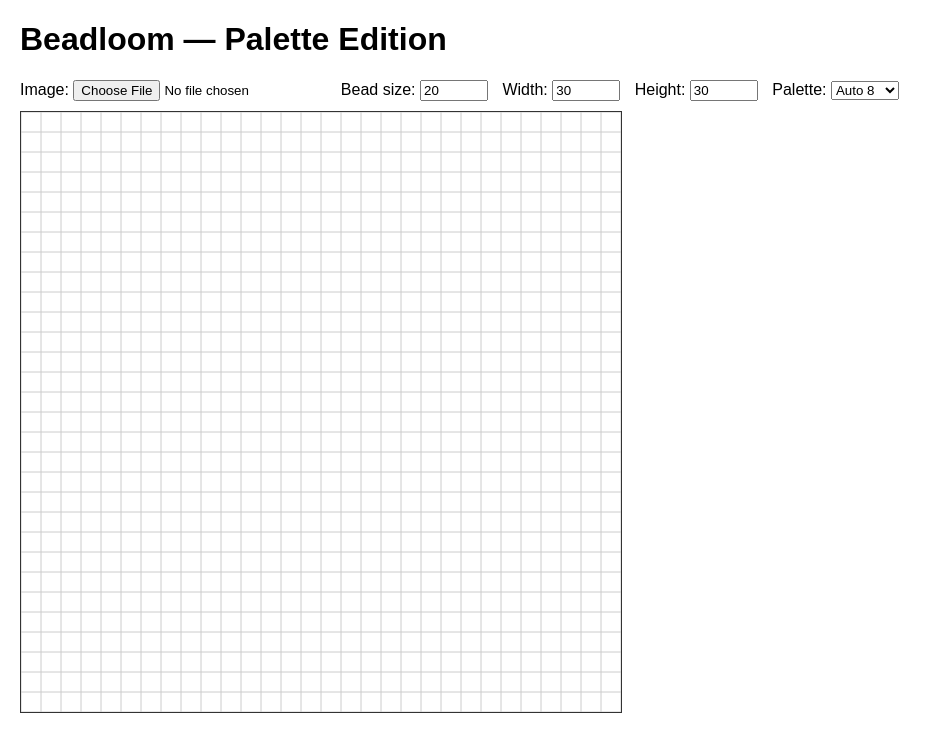
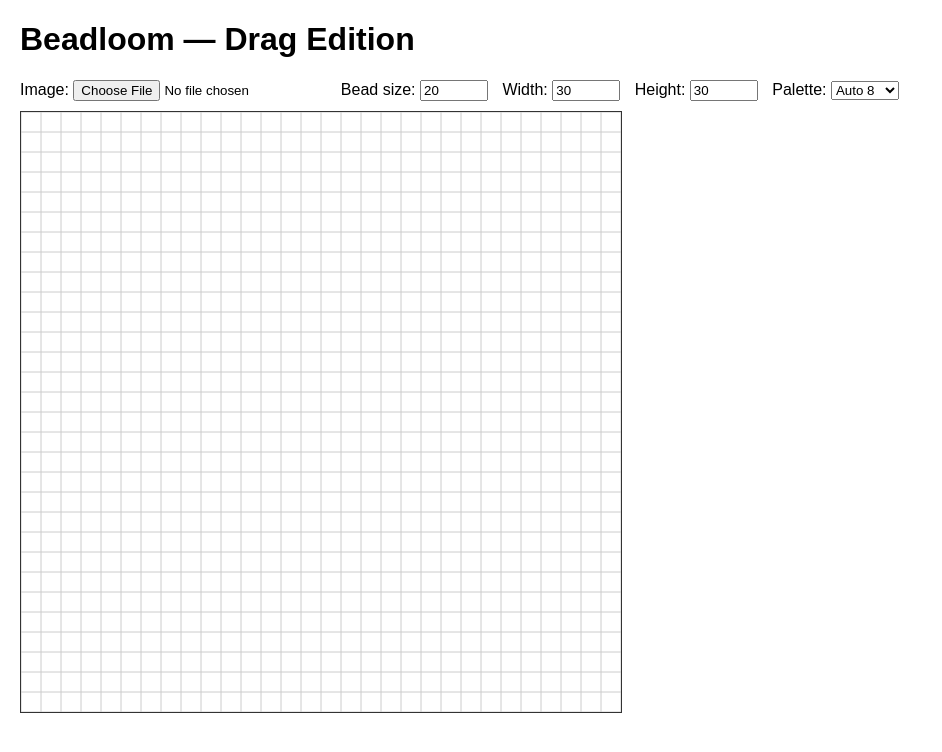
Before and after one commit to freerangelens/beadloom, a plain HTML site: page index.html in a window 1280 px wide. Shown: the whole page, without its empty margins (0-942 px from the left). Drawn offline with Linux system fonts and the light colour scheme.

Commit message:
Update index.html

```diff
--- a/index.html
+++ b/index.html
@@ -2,7 +2,7 @@
 <html lang="en">
 <head>
     <meta charset="UTF-8" />
-    <title>Beadloom — Palette Edition</title>
+    <title>Beadloom — Drag Edition</title>
     <style>
         body {
             font-family: sans-serif;
@@ -14,6 +14,7 @@
         canvas {
             border: 1px solid #333;
             image-rendering: pixelated;
+            touch-action: none; /* important for mobile dragging */
         }
         label {
             margin-right: 10px;
@@ -29,7 +30,7 @@
     <script src="app.js" defer></script>
 </head>
 <body>
-    <h1>Beadloom — Palette Edition</h1>
+    <h1>Beadloom — Drag Edition</h1>
 
     <div id="controls">
         <label>
```
